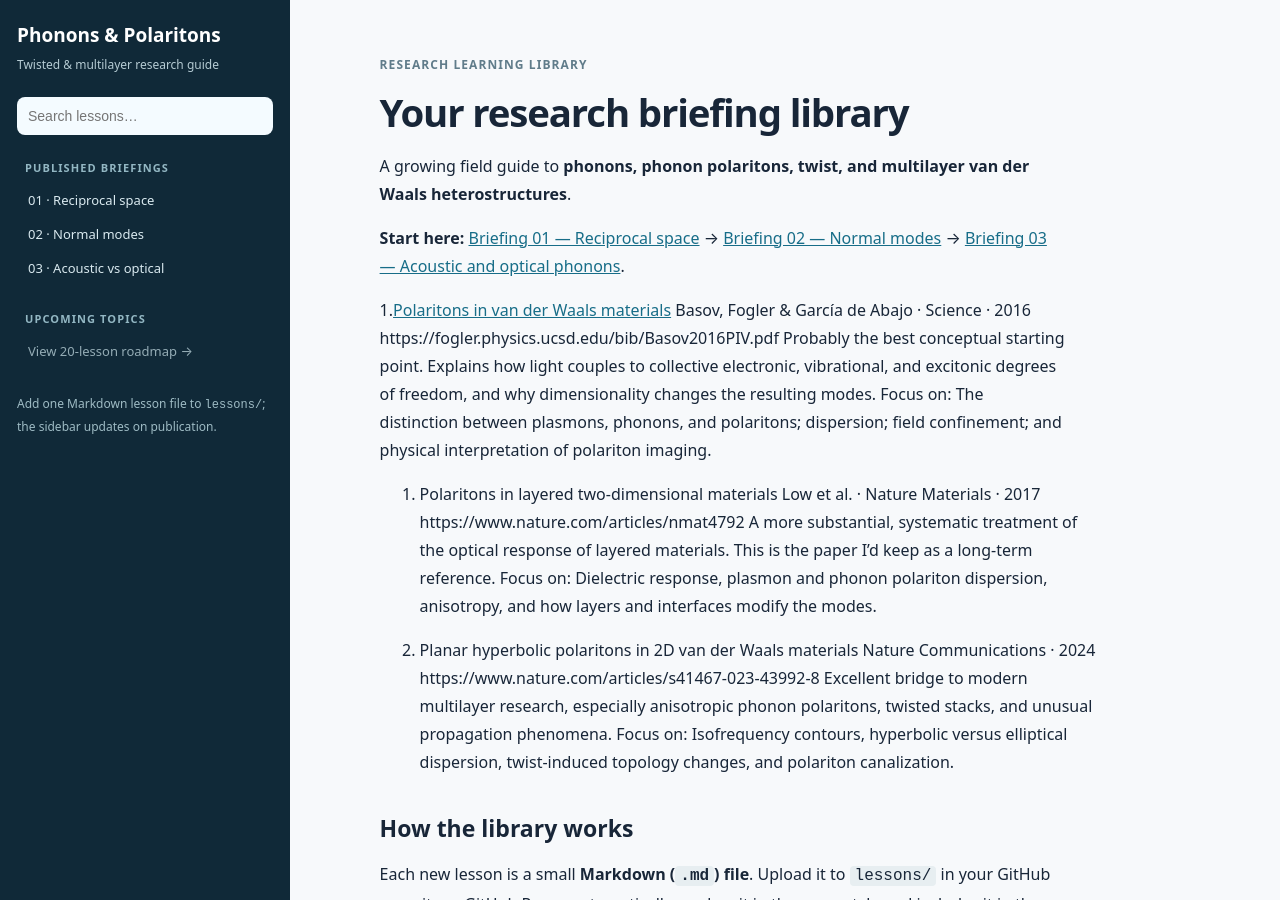
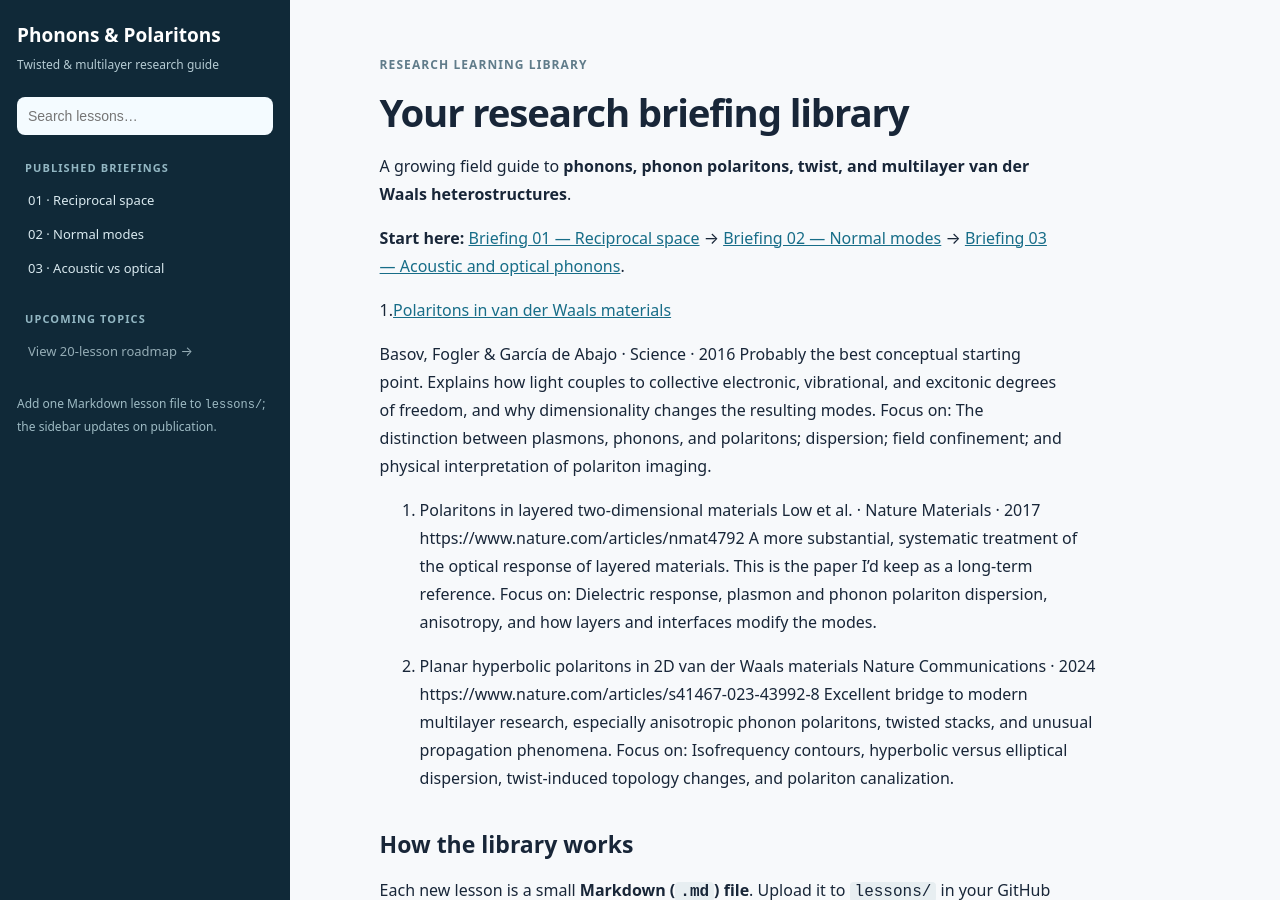
Before and after one commit to NasimMirzajani/phonon-guide, a Jekyll site: the page built from index.md, in a window 1280 px wide and 900 px high. Built offline with Jekyll 4.4.1, drawn with Linux system fonts in a browser that asks for light colours; part of the change alters nothing that is shown.

Commit message:
Revise paper reference in index.md
Updated reference to the paper on polaritons in van der Waals materials.

```diff
--- a/index.md
+++ b/index.md
@@ -9,8 +9,8 @@ A growing field guide to **phonons, phonon polaritons, twist, and multilayer van
 
 
 1.<a href="https://fogler.physics.ucsd.edu/bib/Basov2016PIV.pdf">Polaritons in van der Waals materials</a>
+
 Basov, Fogler & García de Abajo · Science · 2016
-https://fogler.physics.ucsd.edu/bib/Basov2016PIV.pdf
 Probably the best conceptual starting point. Explains how light couples to collective electronic, vibrational, and excitonic degrees of freedom, and why dimensionality changes the resulting modes.
 Focus on: The distinction between plasmons, phonons, and polaritons; dispersion; field confinement; and physical interpretation of polariton imaging.
 
```
